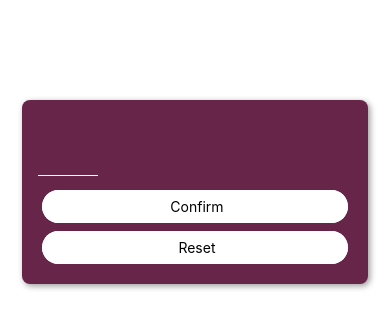
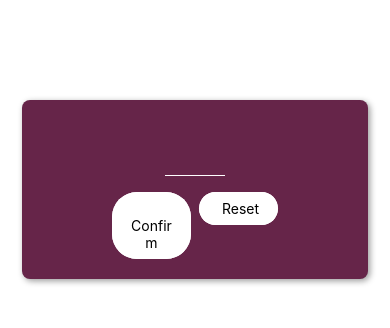
Before and after one commit to SauloAssisEngMec/guess-my-number-app, a React Native app: screen / in a window 390 px wide. Shown: the top 328 px of the page. Built offline with nearby package versions, Linux system fonts and the light colour scheme.

Commit message:
style: improving buttoin Layout

```diff
--- a/screens/StartScreen.js
+++ b/screens/StartScreen.js
@@ -9,8 +9,14 @@ function StartScreen() {
         maxLength={2}
         keyboardType="number-pad"
       />
-      <PrimaryButton>Confirm</PrimaryButton>
-      <PrimaryButton>Reset</PrimaryButton>
+      <View style={styles.buttonContainer}>
+        <View style={styles.button}>
+          <PrimaryButton>Confirm</PrimaryButton>
+        </View>
+        <View style={styles.button}>
+          <PrimaryButton>Reset</PrimaryButton>
+        </View>
+      </View>
     </View>
   );
 }
@@ -28,6 +34,8 @@ const styles = StyleSheet.create({
     shadowOffset: { width: 2, height: 2 },
     shadowOpacity: 0.4,
     shadowRadius: 6,
+    justifyContent: "center",
+    alignItems: "center",
   },
   textInput: {
     borderBottomWidth: 1,
@@ -40,4 +48,11 @@ const styles = StyleSheet.create({
     fontWeight: "bold",
     textAlign: "center",
   },
+  buttonContainer: {
+    flexDirection: "row",
+    marginTop: 2,
+  },
+  button: {
+    flex: 1,
+  },
 });
```
